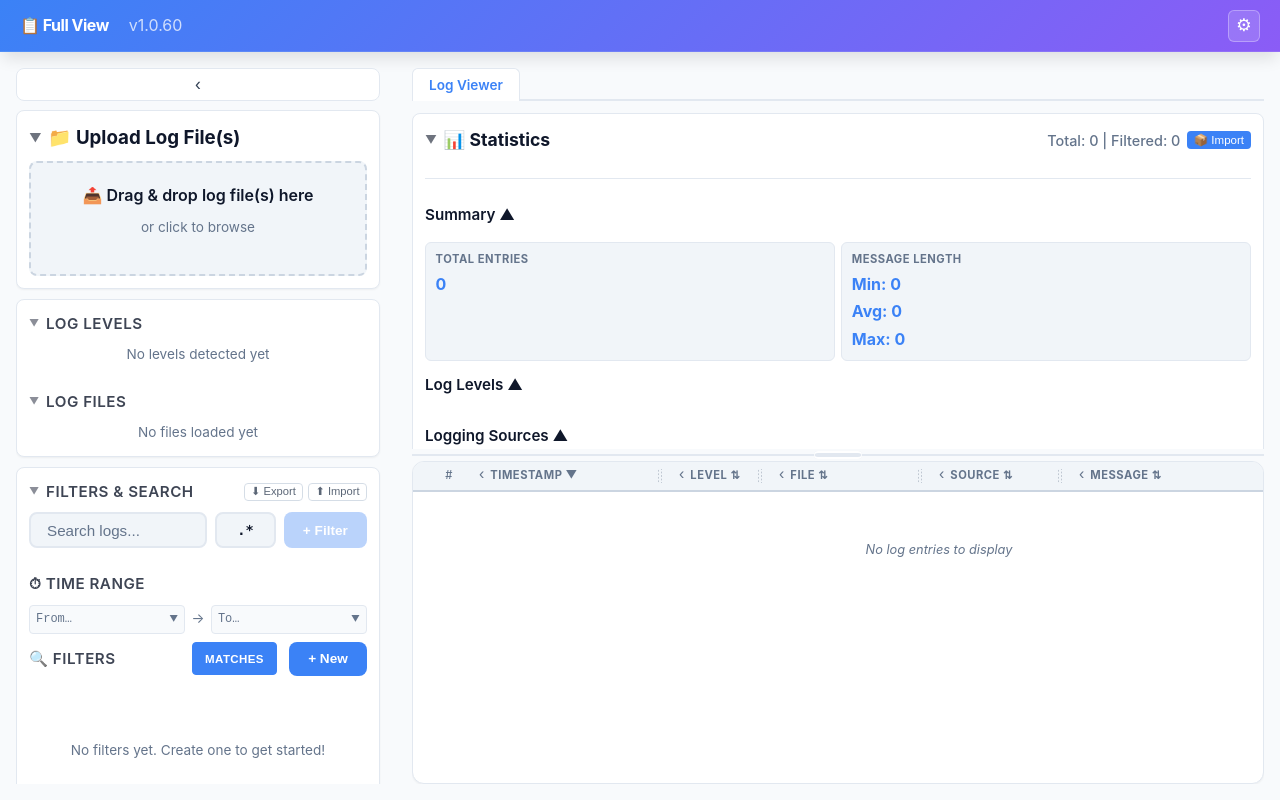
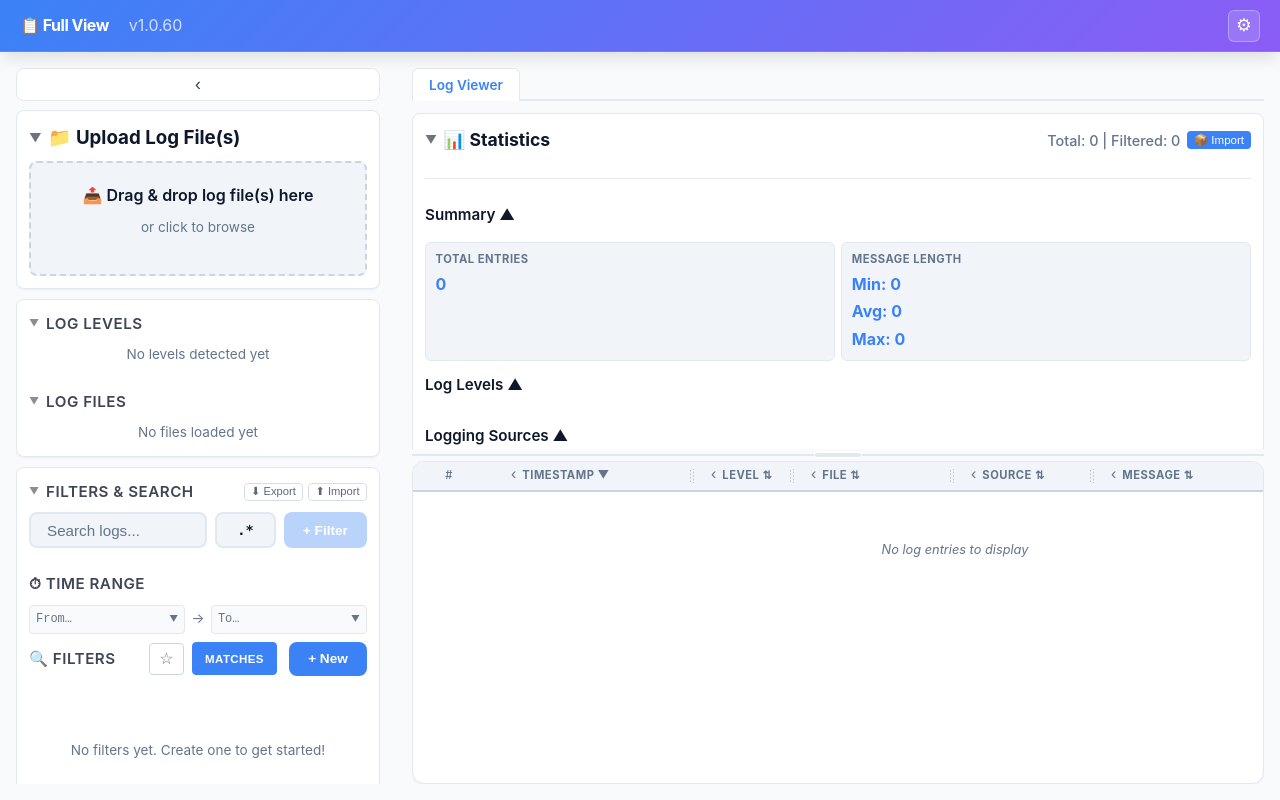
Before and after one commit to john-ciq/log-reader, a React (Vite) app: page / in a window 1280 px wide. Built offline with nearby package versions, Linux system fonts and the light colour scheme.

Commit message:
Added "starred" log entry functionality

```diff
--- a/src/App.tsx
+++ b/src/App.tsx
@@ -28,6 +28,8 @@ function App() {
   const { features, setFeature } = useFeatures();
   const [entries, setEntries] = useState<LogEntry[]>([]);
   const [filteredEntries, setFilteredEntries] = useState<LogEntry[]>([]);
+  const [starredEntryIds, setStarredEntryIds] = useState<Set<string>>(() => new Set(storage.loadStarredEntryIds()));
+  const [showOnlyStarred, setShowOnlyStarred] = useState(false);
   const timestampSequenceMap = useMemo(() => {
     const sorted = [...entries].sort((a, b) => a.timestamp.getTime() - b.timestamp.getTime());
     const map = new Map<string, number>();
@@ -106,6 +108,22 @@ function App() {
     storage.saveFilterConfigs(filters);
   }, [filters]);
 
+  // Save starred entries whenever they change
+  useEffect(() => {
+    storage.saveStarredEntryIds([...starredEntryIds]);
+  }, [starredEntryIds]);
+
+  // Remove starred IDs that no longer correspond to any loaded entry
+  useEffect(() => {
+    if (entries.length === 0) return;
+    const entryIds = new Set(entries.map(e => e.id));
+    setStarredEntryIds(prev => {
+      const cleaned = new Set([...prev].filter(id => entryIds.has(id)));
+      if (cleaned.size === prev.size) return prev;
+      return cleaned;
+    });
+  }, [entries]);
+
   // Save search state
   useEffect(() => {
     storage.saveSearchState(searchQuery, useRegexSearch);
@@ -156,8 +174,13 @@ function App() {
       });
     }
 
+    // Apply starred-only filter
+    if (features.starredEntries && showOnlyStarred) {
+      result = result.filter(entry => starredEntryIds.has(entry.id));
+    }
+
     setFilteredEntries(result);
-  }, [entries, filters, features.showOnlyMatches, displayLevels, displayFiles, displaySources, timeRange]);
+  }, [entries, filters, features.showOnlyMatches, features.starredEntries, showOnlyStarred, starredEntryIds, displayLevels, displayFiles, displaySources, timeRange]);
 
   // Global keyboard shortcuts
   useEffect(() => {
@@ -456,6 +479,7 @@ function App() {
       hiddenLevels: [...hiddenLevels],
       displayFiles: [...displayFiles],
       entries,
+      starredEntryIds: [...starredEntryIds],
     };
     const dataStr = JSON.stringify(bundle, null, 2);
     const dataBlob = new Blob([dataStr], { type: 'application/json' });
@@ -465,7 +489,7 @@ function App() {
     link.download = `support-bundle-${downloadTimestamp()}.json`;
     link.click();
     URL.revokeObjectURL(url);
-  }, [entries, filters, features.showOnlyMatches, hiddenLevels, displayFiles]);
+  }, [entries, filters, features.showOnlyMatches, hiddenLevels, displayFiles, starredEntryIds]);
 
   const handleImportBundle = useCallback((file: File) => {
     const reader = new FileReader();
@@ -497,12 +521,26 @@ function App() {
         if (Array.isArray(bundle.displayFiles)) {
           pendingDisplayFilesRef.current = new Set<string>(bundle.displayFiles);
         }
+        if (Array.isArray(bundle.starredEntryIds)) {
+          const starred = new Set<string>(bundle.starredEntryIds);
+          setStarredEntryIds(starred);
+          storage.saveStarredEntryIds([...starred]);
+        }
       } catch {
         alert('Failed to import support bundle: invalid file.');
       }
     };
     reader.readAsText(file);
   }, [setFeature, setHiddenLevels, setDisplayFiles]);
+
+  // ── Starred entries ───────────────────────────────────────────────────────────
+  const handleToggleStar = useCallback((id: string) => {
+    setStarredEntryIds(prev => {
+      const next = new Set(prev);
+      if (next.has(id)) next.delete(id); else next.add(id);
+      return next;
+    });
+  }, []);
 
   // ── Row detail navigation ─────────────────────────────────────────────────────
   const handleRowClick = useCallback((entry: LogEntry) => {
@@ -688,6 +726,8 @@ function App() {
                       onDuplicateFilter={handleDuplicateFilter}
                       onReorderFilter={handleReorderFilter}
                       availableFiles={[...new Set(entries.map(e => e.filename).filter((f): f is string => Boolean(f)))]}
+                      showOnlyStarred={showOnlyStarred}
+                      onToggleShowOnlyStarred={() => setShowOnlyStarred(v => !v)}
                     />
                     {features.savedPresets && (
                       <PresetsPanel
@@ -788,6 +828,8 @@ function App() {
                   entries={filteredEntries}
                   filters={filters}
                   timestampSequenceMap={timestampSequenceMap}
+                  starredEntryIds={starredEntryIds}
+                  onToggleStar={handleToggleStar}
                   searchQuery={searchQuery}
                   useRegex={useRegexSearch}
                   activeEntryId={activeEntryId}
--- a/src/components/FilterPanel.tsx
+++ b/src/components/FilterPanel.tsx
@@ -13,6 +13,8 @@ interface FilterPanelProps {
   onMoveFilter: (filterId: string, direction: 'up' | 'down') => void;
   onReorderFilter: (fromId: string, toId: string) => void;
   availableFiles: string[];
+  showOnlyStarred?: boolean;
+  onToggleShowOnlyStarred?: () => void;
 }
 
 export default function FilterPanel({
@@ -25,6 +27,8 @@ export default function FilterPanel({
   onMoveFilter,
   onReorderFilter,
   availableFiles,
+  showOnlyStarred = false,
+  onToggleShowOnlyStarred,
 }: FilterPanelProps) {
   const { features, setFeature } = useFeatures();
   const [expandedFilters, setExpandedFilters] = useState<Set<string>>(() => new Set(storage.loadExpandedFilters()));
@@ -63,11 +67,20 @@ export default function FilterPanel({
             ✕ All
           </button>
         )}
-        <button
-          className={`require-match-btn${features.showOnlyMatches ? ' active' : ''}`}
-          onClick={() => setFeature('showOnlyMatches', !features.showOnlyMatches)}
-          title="Only show entries that match a filter"
-        >Matches</button>
+        <div className="filter-header-right">
+          {features.starredEntries && (
+            <button
+              className={`star-filter-btn${showOnlyStarred ? ' active' : ''}`}
+              onClick={onToggleShowOnlyStarred}
+              title="Only show starred entries"
+            >{showOnlyStarred ? '★' : '☆'}</button>
+          )}
+          <button
+            className={`require-match-btn${features.showOnlyMatches ? ' active' : ''}`}
+            onClick={() => setFeature('showOnlyMatches', !features.showOnlyMatches)}
+            title="Only show entries that match a filter"
+          >Matches</button>
+        </div>
         <button onClick={() => {
           const id = onAddFilter();
           setExpandedFilters(prev => {
--- a/src/components/LogTable.tsx
+++ b/src/components/LogTable.tsx
@@ -9,6 +9,8 @@ interface LogTableProps {
   entries: LogEntry[];
   filters?: FilterConfig[];
   timestampSequenceMap?: Map<string, number>;
+  starredEntryIds?: Set<string>;
+  onToggleStar?: (id: string) => void;
   searchQuery?: string;
   useRegex?: boolean;
   activeEntryId?: string | null;
@@ -69,6 +71,8 @@ export default function LogTable({
   entries,
   filters = [],
   timestampSequenceMap,
+  starredEntryIds,
+  onToggleStar,
   searchQuery = '',
   useRegex = false,
   activeEntryId,
@@ -475,11 +479,13 @@ export default function LogTable({
         <table style={{ tableLayout: 'fixed' }}>
           <colgroup>
             {features.showSequenceColumn && <col style={{ width: 52 }} />}
+            {features.starredEntries && <col style={{ width: 32 }} />}
             {colOrder.map(col => <col key={col} style={{ width: collapsedCols.has(col) ? 28 : colWidths[col] }} />)}
           </colgroup>
           <thead>
             <tr>
               {features.showSequenceColumn && <th className="seq-col-header">#</th>}
+              {features.starredEntries && <th className="star-col-header" />}
               {colOrder.map(col => {
                 const collapsed = collapsedCols.has(col);
                 return (
@@ -523,9 +529,9 @@ export default function LogTable({
           </thead>
           <tbody>
             {entries.length === 0 && (
-              <tr><td colSpan={colOrder.length + (features.showSequenceColumn ? 1 : 0)} className="table-empty-cell">No log entries to display</td></tr>
+              <tr><td colSpan={colOrder.length + (features.showSequenceColumn ? 1 : 0) + (features.starredEntries ? 1 : 0)} className="table-empty-cell">No log entries to display</td></tr>
             )}
-            {paddingTop > 0 && <tr style={{ height: paddingTop }}><td colSpan={colOrder.length + (features.showSequenceColumn ? 1 : 0)} /></tr>}
+            {paddingTop > 0 && <tr style={{ height: paddingTop }}><td colSpan={colOrder.length + (features.showSequenceColumn ? 1 : 0) + (features.starredEntries ? 1 : 0)} /></tr>}
             {visibleEntries.map((displayEntry, i) => {
               const { entry, count } = displayEntry;
               const globalIdx = startIdx + i;
@@ -539,11 +545,18 @@ export default function LogTable({
                   style={{ cursor: 'pointer', backgroundColor: features.filterColors ? getMatchingFilterColor(entry, filters) : undefined }}
                 >
                   {features.showSequenceColumn && <td className="seq-col-cell">{features.timestampSequence && timestampSequenceMap ? (timestampSequenceMap.get(entry.id) ?? globalIdx + 1) : globalIdx + 1}</td>}
+                  {features.starredEntries && (
+                    <td className="star-col-cell" onClick={e => { e.stopPropagation(); onToggleStar?.(entry.id); }}>
+                      <span className={`star-btn${starredEntryIds?.has(entry.id) ? ' star-btn--active' : ''}`}>
+                        {starredEntryIds?.has(entry.id) ? '★' : '☆'}
+                      </span>
+                    </td>
+                  )}
                   {colOrder.map(col => renderCell(entry, col, count))}
                 </tr>
               );
             })}
-            {paddingBottom > 0 && <tr style={{ height: paddingBottom }}><td colSpan={colOrder.length + (features.showSequenceColumn ? 1 : 0)} /></tr>}
+            {paddingBottom > 0 && <tr style={{ height: paddingBottom }}><td colSpan={colOrder.length + (features.showSequenceColumn ? 1 : 0) + (features.starredEntries ? 1 : 0)} /></tr>}
           </tbody>
         </table>
       </div>
--- a/src/index.css
+++ b/src/index.css
@@ -937,8 +937,37 @@ html, body {
   gap: 0.75rem;
 }
 
+.filter-header-right {
+  margin-left: auto;
+  display: flex;
+  align-items: center;
+  gap: 0.5rem;
+}
+
+.star-filter-btn {
+  font-size: 1rem;
+  line-height: 1;
+  padding: 0.45rem 0.6rem;
+  border-radius: 4px;
+  border: 1px solid var(--border-light);
+  background: transparent;
+  color: var(--text-muted);
+  cursor: pointer;
+  transition: background 0.15s, color 0.15s, border-color 0.15s;
+}
+
+.star-filter-btn:hover {
+  background: var(--bg-hover);
+  color: var(--warning);
+}
+
+.star-filter-btn.active {
+  background: var(--warning);
+  color: white;
+  border-color: var(--warning);
+}
+
 .require-match-btn {
-  margin-left: auto;
   font-size: 0.72rem;
   font-weight: 600;
   letter-spacing: 0.4px;
@@ -2385,6 +2414,35 @@ tbody tr:last-child td {
   font-size: 0.75rem;
   font-family: 'Monaco', 'Courier New', monospace;
   user-select: none;
+}
+
+.star-col-header,
+.star-col-cell {
+  text-align: center;
+  width: 32px;
+  padding: 0;
+}
+
+.star-btn {
+  background: none;
+  border: none;
+  cursor: pointer;
+  font-size: 1rem;
+  color: var(--text-muted);
+  padding: 2px 4px;
+  line-height: 1;
+  opacity: 0.4;
+  transition: opacity 0.1s, color 0.1s;
+}
+
+.star-btn:hover {
+  opacity: 1;
+  color: var(--warning);
+}
+
+.star-btn--active {
+  color: var(--warning);
+  opacity: 1;
 }
 
 .timestamp-cell {
--- a/src/lib/features.ts
+++ b/src/lib/features.ts
@@ -1,6 +1,6 @@
 import { storage } from './local-storage';
 
-export type FeatureKey = 'autoSizeColumns' | 'advancedFilters' | 'deduplication' | 'savedPresets' | 'timeRange' | 'persistTimeRange' | 'importExportStorage' | 'scrollLogSources' | 'showOnlyMatches' | 'entryDetailSidebar' | 'filterComments' | 'supportBundle' | 'removeAllFilters' | 'autoScrollToEntry' | 'showSequenceColumn' | 'filterColors' | 'timestampSequence';
+export type FeatureKey = 'autoSizeColumns' | 'advancedFilters' | 'deduplication' | 'savedPresets' | 'timeRange' | 'persistTimeRange' | 'importExportStorage' | 'scrollLogSources' | 'showOnlyMatches' | 'entryDetailSidebar' | 'filterComments' | 'supportBundle' | 'removeAllFilters' | 'autoScrollToEntry' | 'showSequenceColumn' | 'filterColors' | 'timestampSequence' | 'starredEntries';
 
 // The "visible" property allows us to hide features that are still in development or not
 // ready/intended for users, without removing their definitions from the code.
@@ -132,6 +132,13 @@ export const featureDefinitions: Record<FeatureKey, FeatureDefinition> = {
     visible: true,
     category: 'Filters',
   },
+  starredEntries: {
+    name: 'Starred Entries',
+    defaultValue: true,
+    description: 'Allow log entries to be starred for easy reference; starred entries are included in bundle exports',
+    visible: true,
+    category: 'Table',
+  },
 };
 
 export type Features = Record<FeatureKey, boolean>;
--- a/src/lib/local-storage.ts
+++ b/src/lib/local-storage.ts
@@ -321,6 +321,21 @@ export class BrowserStorage implements Storage {
     }
   }
 
+  saveStarredEntryIds(ids: string[]): void {
+    try {
+      localStorage.setItem(`${STORAGE_PREFIX}starred-entries`, JSON.stringify(ids));
+    } catch { /* ignore */ }
+  }
+
+  loadStarredEntryIds(): string[] {
+    try {
+      const stored = localStorage.getItem(`${STORAGE_PREFIX}starred-entries`);
+      return stored ? JSON.parse(stored) : [];
+    } catch {
+      return [];
+    }
+  }
+
   exportAllData(): Record<string, string> {
     const data: Record<string, string> = {};
     for (let i = 0; i < localStorage.length; i++) {
--- a/src/lib/storage.ts
+++ b/src/lib/storage.ts
@@ -49,6 +49,8 @@ export interface Storage {
   loadFeatureOverrides(): Record<string, boolean>;
   saveDetailSectionCollapsed(state: Record<string, boolean>): void;
   loadDetailSectionCollapsed(): Record<string, boolean>;
+  saveStarredEntryIds(ids: string[]): void;
+  loadStarredEntryIds(): string[];
   exportAllData(): Record<string, string>;
   importAllData(data: Record<string, string>): void;
   clearAllStoredData(): void;
```
